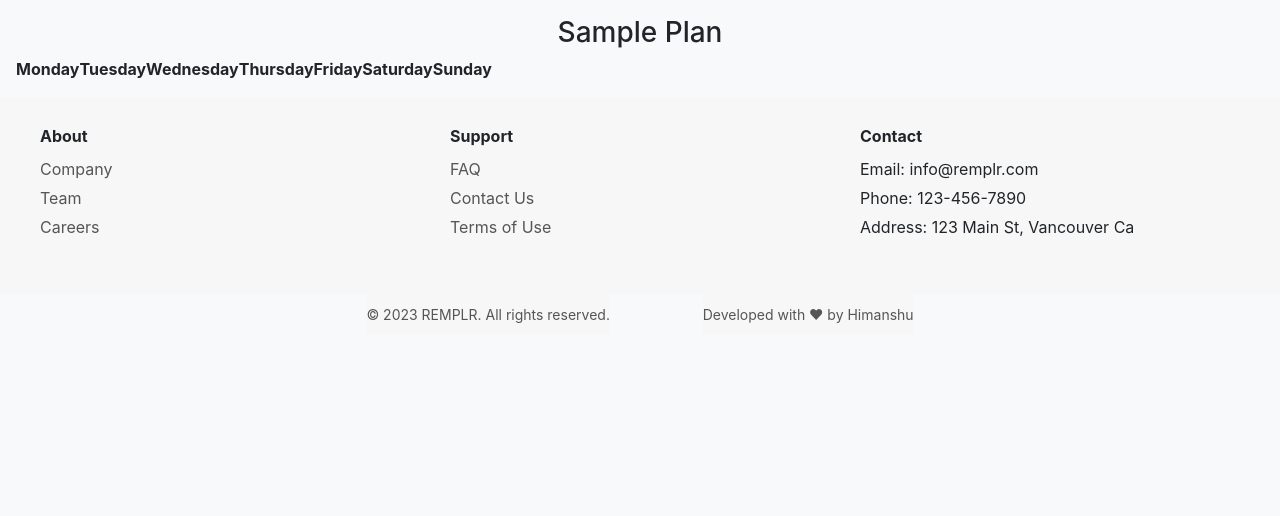
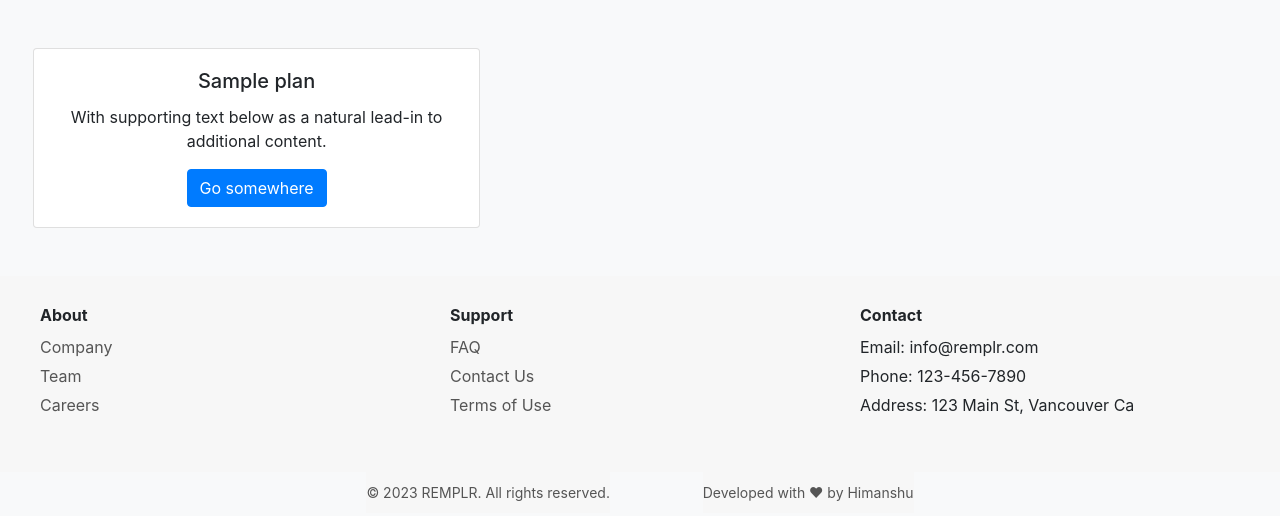
Before and after one commit to himanshuk-dev/REMPLR-1.0, a Flask app: a page that uses templates/saved_meal_plans.html in a window 1280 px wide. Shown: the part 63-579 px from the top of the page. Run offline with Flask 3, Linux system fonts and the light colour scheme; the visitor is signed in with stand-in values (Sample User, id 1); tables that the repository leaves empty hold one stand-in row (values such as "Sample post"); lists and menus that the app fills with data are empty.

Commit message:
adding meal plan cards

```diff
--- a/app.py
+++ b/app.py
@@ -1,4 +1,4 @@
-# TO DO: Later : Change ingredients search and recipe search forms to WTForms
+# TODO: Later : Change ingredients search and recipe search forms to WTForms
 
 from flask import Flask, render_template, flash, session, redirect, request
 import requests
@@ -402,10 +402,37 @@ def meal_plan_save():
         flash('Login first', "danger")
 
     return redirect('/meal-planner')
-
+# ========================================================
+# ********************************************************
 @app.route("/users/<username>/meal-plans")
 def saved_meal_plans(username):
     '''Route to show Saved Meal Plans'''
+
+    if session.get('nutritionist_id'):
+
+        user_id = session['nutritionist_id']
+        user = Nutritionist.query.get_or_404(user_id)
+
+        names = MealPlan.query.with_entities(MealPlan.name).filter_by(user_id=user_id).distinct().all()
+        print('Meal Plans>>>>>>', names)
+
+        # Convert the list of tuples to a list of strings
+        mealplan_names = [name[0] for name in names]
+
+        return render_template('saved_meal_plans.html', user = user, mealplan_names = mealplan_names)
+    else:
+        flash('Login first', "danger")
+
+    return redirect('/login')
+
+
+
+    # ************************************************
+    # ================================================
+
+@app.route("/users/<username>/meal-plan/<meal_plan_id>")
+def saved_meal_plan(username, meal_plan_id):
+    '''Route to show Saved Meal Plan'''
 
     if session.get('nutritionist_id'):
 
@@ -421,7 +448,6 @@ def saved_meal_plans(username):
             "Saturday",
             "Sunday",
         ]
-
 
         names = MealPlan.query.with_entities(MealPlan.name).filter_by(user_id=user_id).distinct().all()
 
@@ -547,6 +573,10 @@ def saved_meal_plans(username):
             lunch_storage = get_meal_storage(lunch_list, {})
             snack2_storage = get_meal_storage(snack2_list, {})
             dinner_storage = get_meal_storage(dinner_list, {})
-            return render_template('saved_meal_plans.html', breakfast = breakfast_storage ,snack1 = snack1_storage, lunch = lunch_storage, snack2 = snack2_storage, dinner = dinner_storage, user = user, days = days, meal_plan_name = meal_plan_name)
+            return render_template('saved_meal_plan.html', breakfast = breakfast_storage ,snack1 = snack1_storage, lunch = lunch_storage, snack2 = snack2_storage, dinner = dinner_storage, user = user, days = days, meal_plan_name = meal_plan_name)
 
-        return render_template('saved_meal_plans.html', breakfast = breakfast_storage ,snack1 = snack1_storage, lunch = lunch_storage, snack2 = snack2_storage, dinner = dinner_storage, user = user, days = days)
+        return render_template('saved_meal_plan.html', breakfast = breakfast_storage ,snack1 = snack1_storage, lunch = lunch_storage, snack2 = snack2_storage, dinner = dinner_storage, user = user, days = days)
+    else:
+        flash('Login first', "danger")
+
+    return redirect('/login')
--- a/templates/saved_meal_plans.html
+++ b/templates/saved_meal_plans.html
@@ -1,131 +1,18 @@
 {% extends 'base.html' %} {% block title %}REMPLR | Saved Meal Plans{% endblock
 title %} {% block content %} {% if session['nutritionist_id'] %}
-<div class="text-center m-3 bg-light">
-  <div class="text-center">
-    <h3>{{meal_plan_name}}</h3>
+<div class="row">
+  <div class="col-sm-6 mb-3 mb-sm-0 p-5 text-center">
+    {% for meal_plan in mealplan_names %}
+    <div class="card">
+      <div class="card-body">
+        <h5 class="card-title">{{meal_plan}}</h5>
+        <p class="card-text">
+          With supporting text below as a natural lead-in to additional content.
+        </p>
+        <a href="#" class="btn btn-primary">Go somewhere</a>
+      </div>
+    </div>
+    {% endfor %}
   </div>
-  <table>
-    <thead>
-      <th></th>
-      <th>Monday</th>
-      <th>Tuesday</th>
-      <th>Wednesday</th>
-      <th>Thursday</th>
-      <th>Friday</th>
-      <th>Saturday</th>
-      <th>Sunday</th>
-    </thead>
-    <tbody>
-      {% if breakfast %}
-      <tr>
-        <td style="transform: rotate(-90deg)">Breakfast</td>
-        {% for day in days %}
-        <td class="border border-secondary">
-          <div>
-            <img
-              class="card-img-top"
-              src="{{ breakfast[day]['recipe_image'] }}"
-              alt="{{ breakfast[day]['recipe_name'] }}"
-            />
-            <div class="card-body">
-              <h5 class="card-title">{{ breakfast[day]['recipe_name'] }}</h5>
-            </div>
-          </div>
-        </td>
-        {% endfor %}
-      </tr>
-      {% endif %} {% if lunch %}
-      <tr>
-        <td style="transform: rotate(-90deg)">Lunch</td>
-        {% for day in days %}
-        <td class="border border-secondary">
-          <div>
-            <img
-              class="card-img-top"
-              src="{{ lunch[day]['recipe_image'] }}"
-              alt="{{ lunch[day]['recipe_name'] }}"
-            />
-            <div class="card-body">
-              <h5 class="card-title">{{ lunch[day]['recipe_name'] }}</h5>
-            </div>
-          </div>
-        </td>
-        {% endfor %}
-      </tr>
-      {% endif %} {% if snack1 %}
-      <tr>
-        <td style="transform: rotate(-90deg)">Snack1</td>
-        {% for day in days %}
-        <td class="border border-secondary">
-          <div>
-            <img
-              class="card-img-top"
-              src="{{ snack1[day]['recipe_image'] }}"
-              alt="{{ snack1[day]['recipe_name'] }}"
-            />
-            <div class="card-body">
-              <h5 class="card-title">{{ snack1[day]['recipe_name'] }}</h5>
-            </div>
-          </div>
-        </td>
-        {% endfor %}
-      </tr>
-      {% endif %} {% if lunch %}
-      <tr>
-        <td style="transform: rotate(-90deg)">Lunch</td>
-        {% for day in days %}
-        <td class="border border-secondary">
-          <div>
-            <img
-              class="card-img-top"
-              src="{{ lunch[day]['recipe_image'] }}"
-              alt="{{ lunch[day]['recipe_name'] }}"
-            />
-            <div class="card-body">
-              <h5 class="card-title">{{ lunch[day]['recipe_name'] }}</h5>
-            </div>
-          </div>
-        </td>
-        {% endfor %}
-      </tr>
-      {% endif %} {% if snack2 %}
-      <tr>
-        <td style="transform: rotate(-90deg)">Snack2</td>
-        {% for day in days %}
-        <td class="border border-secondary">
-          <div>
-            <img
-              class="card-img-top"
-              src="{{ snack2[day]['recipe_image'] }}"
-              alt="{{ snack2[day]['recipe_name'] }}"
-            />
-            <div class="card-body">
-              <h5 class="card-title">{{ snack2[day]['recipe_name'] }}</h5>
-            </div>
-          </div>
-        </td>
-        {% endfor %}
-      </tr>
-      {% endif %} {% if dinner %}
-      <tr>
-        <td style="transform: rotate(-90deg)">Dinner</td>
-        {% for day in days %}
-        <td class="border border-secondary">
-          <div>
-            <img
-              class="card-img-top"
-              src="{{ dinner[day]['recipe_image'] }}"
-              alt="{{ dinner[day]['recipe_name'] }}"
-            />
-            <div class="card-body">
-              <h5 class="card-title">{{ dinner[day]['recipe_name'] }}</h5>
-            </div>
-          </div>
-        </td>
-        {% endfor %}
-      </tr>
-      {% endif %}
-    </tbody>
-  </table>
 </div>
 {% endif %} {% endblock %}
```
Also changed, not shown: templates/saved_meal_plan.html (added, +131 -0 lines).
